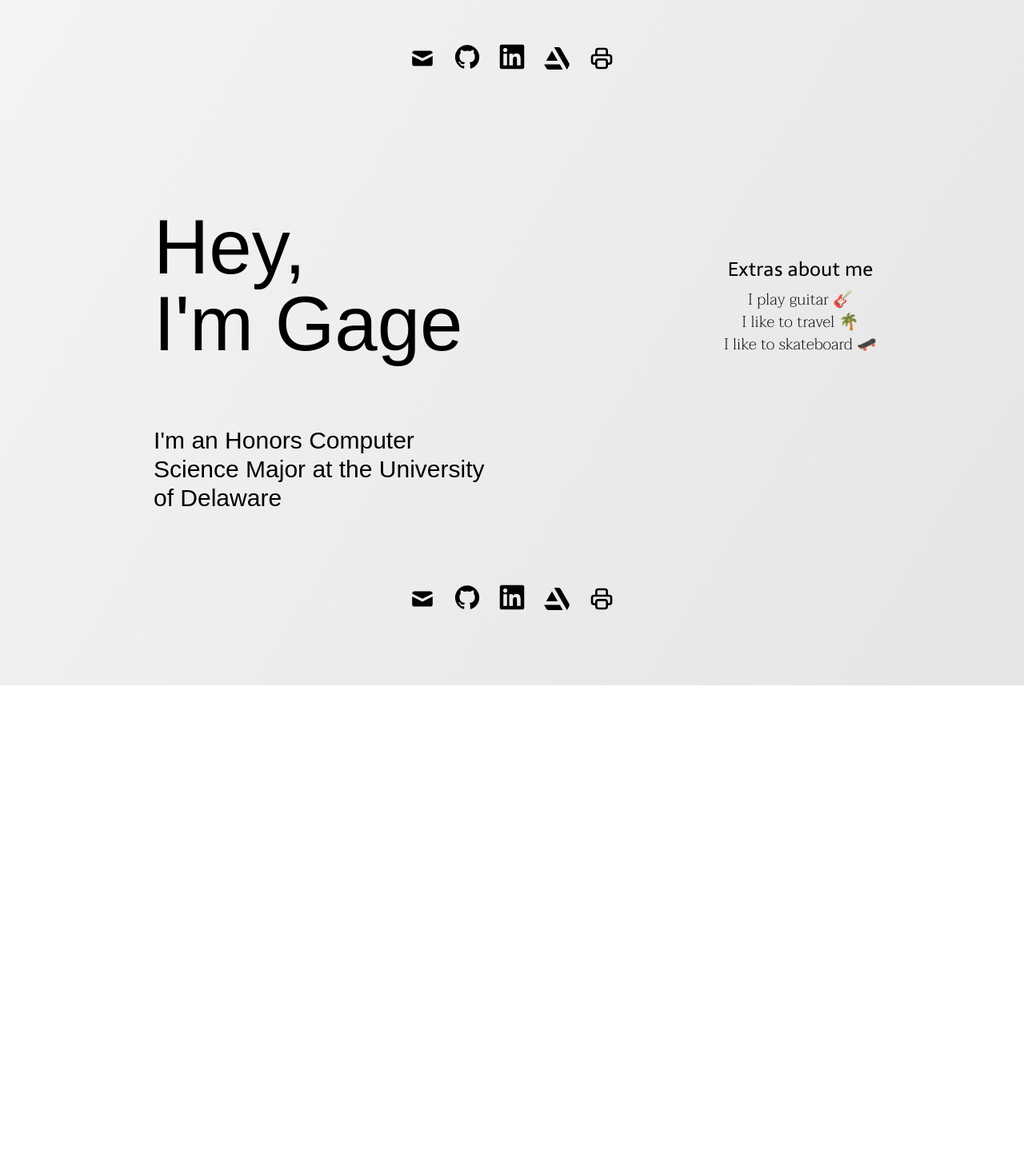
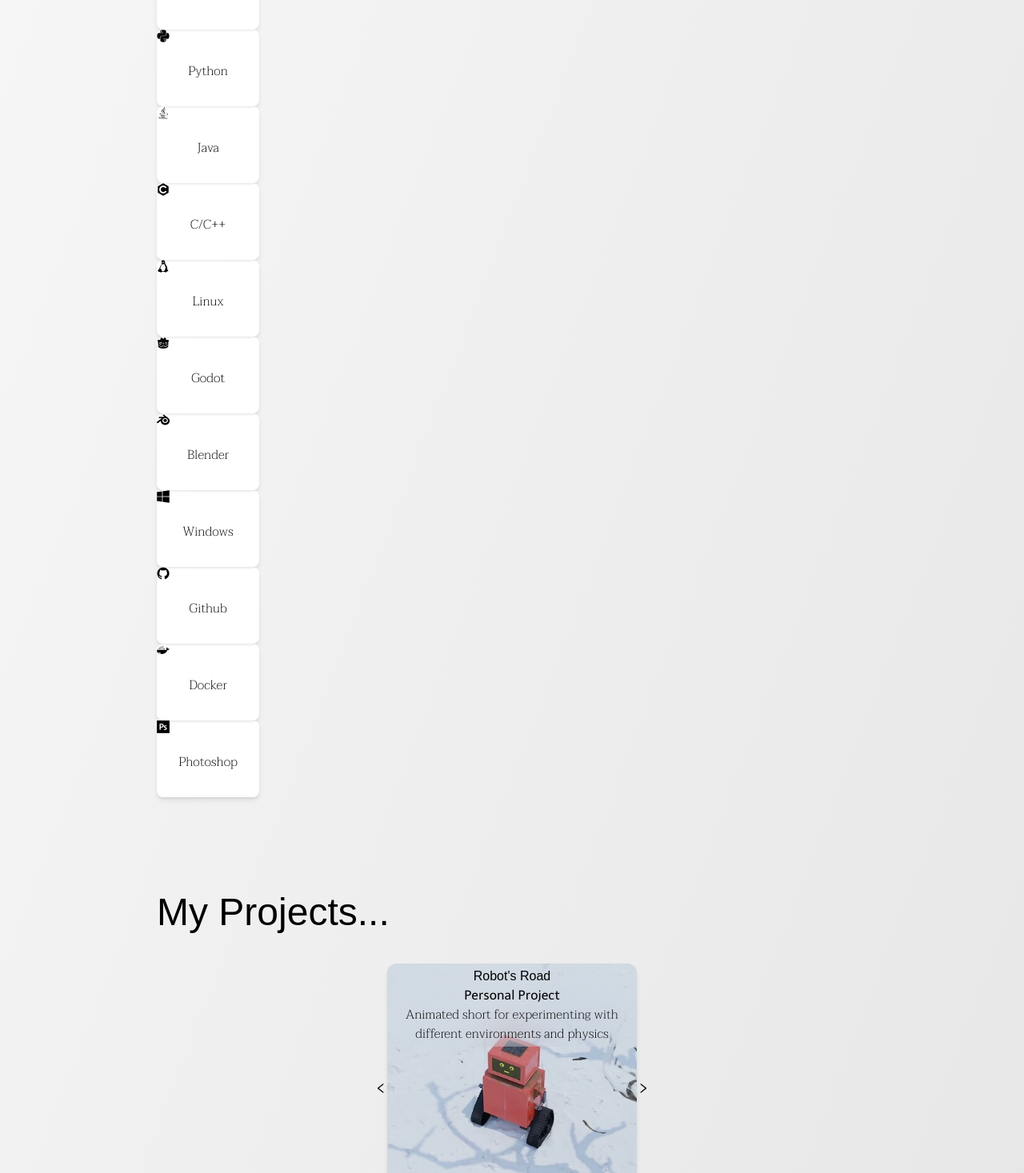
Before and after one commit to StandardGage/portfolio, a React (Vite) app: page / in a window 1280 px wide. Shown: the part 1243-2710 px from the top of the page at 80% size. Before the commit the page ends 2100 px from the top, so only its background shows below. Built offline with nearby package versions, Linux system fonts and the light colour scheme; grey boxes are pictures that could not be loaded; a web font is replaced by a local one.

Commit message:
improved performance and image loading

```diff
--- a/src/App.tsx
+++ b/src/App.tsx
@@ -25,22 +25,20 @@ function App() {
     <div className="App space-y-10">
       <Header>
         <div>
-          <motion.ul initial={{opacity:0}} whileInView={{opacity:1}} className='flex-1 flex-nowrap space-x-2 text-center'>
+          <ul className='flex-1 flex-nowrap space-x-2 text-center'>
             <div className='text-center font-proza text-5xl float-left cursor-default'>GS</div>
             <Navigator><a href='#skills'>Skills</a></Navigator>
             <Navigator><a href='#education'>Education</a></Navigator>
             <Navigator><a href='#employment'>Employment</a></Navigator>
             <Navigator><a href='#contact'>Contact</a></Navigator>
             <ThemeToggle className='float-right'></ThemeToggle>
-          </motion.ul>
+          </ul>
         </div>
       </Header>
       <Greeting></Greeting>
-      <Greeting></Greeting>
-      <Greeting></Greeting>
-      {/* <Skills></Skills>
+      <Skills></Skills>
       <Projects></Projects>
-      <Education></Education> */}
+      <Education></Education>
     </div>
   )
 }
--- a/src/components/Carousel.tsx
+++ b/src/components/Carousel.tsx
@@ -18,7 +18,9 @@ export default function Carousel(props: { children: any[]; }) {
                 setIndex(index-1)
             }
         }} className={`flex rotate-180 cursor-pointer h-52 ${items.length < 2 ? 'hidden' : ''}`}></AiOutlineRight></motion.div>
-        <div className={`flex items-center justify-center `}>{items[index]}</div>
+        {items.map((item, i) => (
+            <div className={`${i == index ? "block" : "hidden"} flex items-center justify-center `}>{items[i]}</div>
+        ))}
         <motion.div whileHover={{x:[0,5,0], transition:{repeat:Infinity}}}><AiOutlineRight onClick={()=>{
             if (index == items.length-1) {
                 setIndex(0)
--- a/src/components/Header.tsx
+++ b/src/components/Header.tsx
@@ -1,36 +1,74 @@
 import { useEffect, useState } from "react";
 
-
-export default function Header(props: { children: any}) {
-    const scrollDirection = useScrollDirection();
-    return (
-      <div className={`bg-transparent -mx-[8.6%] sticky z-40 -my-8 box-border  ${ scrollDirection === "down" ? "-top-24" : scrollDirection === "up" ? "top-0 dark:bg-neutral-900 bg-white" : "bg-transparent top-0"} h-24 transition-all duration-300`}>
-        <div className="p-5 font-bold">{props.children}</div>
-      </div>
-    );
-};
+export default function Header({ children }) {
+  const scrollDirection = useScrollDirection();
+  return (
+    <div
+      className={`bg-transparent -mx-[8.6%] sticky z-40 -my-8 box-border ${
+        scrollDirection === "down"
+          ? "-top-24"
+          : scrollDirection === "up"
+          ? "top-0 dark:bg-neutral-900 bg-white"
+          : "bg-transparent top-0"
+      } h-24 transition-all duration-300`}
+    >
+      <div className="p-5 font-bold">{children}</div>
+    </div>
+  );
+}
 
 function useScrollDirection() {
   const [scrollDirection, setScrollDirection] = useState("neutral");
 
   useEffect(() => {
     let lastScrollY = window.pageYOffset;
+
     const updateScrollDirection = () => {
       const scrollY = window.pageYOffset;
-      const direction = scrollY > lastScrollY ? "down" : "up";
-      if (direction !== scrollDirection && (scrollY - lastScrollY > 2 || scrollY - lastScrollY < 10)) {
+      const direction = scrollY > lastScrollY ? "down" : scrollY === lastScrollY ? "neutral" : "up";
+      console.log(scrollY)
+      if (direction !== scrollDirection && scrollY !== 0) {
         setScrollDirection(direction);
       }
-      if (scrollY == 0) {
-        setScrollDirection("neutral");
+      if (scrollY <= 100) {
+        setScrollDirection("neutral")
       }
-      lastScrollY = scrollY > 0 ? scrollY : 0;
+
+      lastScrollY = scrollY;
     };
-    window.addEventListener("scroll", updateScrollDirection); // add event listener
+
+    const throttledUpdateScrollDirection = throttle(updateScrollDirection, 50); // Adjust the throttle duration as needed
+
+    window.addEventListener("scroll", throttledUpdateScrollDirection);
     return () => {
-      window.removeEventListener("scroll", updateScrollDirection); // clean up
-    }
+      window.removeEventListener("scroll", throttledUpdateScrollDirection);
+    };
   }, [scrollDirection]);
 
   return scrollDirection;
-};
+}
+
+function throttle(func: { (): void; apply?: any; }, wait: number) {
+  let context, args, prevArgs: IArguments, argsChanged, result: any;
+  let previous = 0;
+  return function () {
+    let now, remaining;
+    if (wait) {
+      now = Date.now();
+      remaining = wait - (now - previous);
+    }
+    context = this;
+    args = arguments;
+    argsChanged = JSON.stringify(args) !== JSON.stringify(prevArgs);
+    prevArgs = Object.assign({}, args);
+
+    if (argsChanged || (wait && remaining <= 0)) {
+      if (wait) {
+        previous = now;
+      }
+      result = func.apply(context, args);
+      context = args = null;
+    }
+    return result;
+  };
+}
--- a/src/components/Section.tsx
+++ b/src/components/Section.tsx
@@ -1,12 +1,11 @@
-import { motion, MotionValue } from "framer-motion";
-import { ReactElement, JSXElementConstructor, ReactFragment, ReactPortal } from "react";
+import { motion } from "framer-motion";
 
 export default function Section(props: { title: string; children: any; }) {
     return (
-        <div className="bg-inherit flex flex-col mx-20 p-5 shadow-md rounded-lg backdrop-brightness-90">
+        <div className="mx-20 p-5">
             <motion.div
                 initial={{x:-100}}
-                whileInView={{x:0}}
+                animate={{x:0}}
                 className="text-5xl text-start py-10 font-proza self-start">
                 {props.title}
             </motion.div>
--- a/src/components/Socials.tsx
+++ b/src/components/Socials.tsx
@@ -8,7 +8,7 @@ export function Social(props: {children:any}) {
     return (
         <motion.li
             initial={{scale:2}}
-            whileInView={{scale:2}}
+            animate={{scale:2}}
             whileHover={{scale:3}}
             whileTap={{scale:1}}>
                 {props.children}
--- a/src/containers/Greeting.tsx
+++ b/src/containers/Greeting.tsx
@@ -1,7 +1,5 @@
 import { motion } from "framer-motion";
-import { Navigator } from "../App";
 import Socials from "../components/Socials";
-import { GiGuitar } from 'react-icons/gi'
 
 export default function Greeting() {
     return (
@@ -15,7 +13,7 @@ export default function Greeting() {
             </motion.div>
             <motion.div className="group font-telex text-2xl m-20 self-end justify-self-end"
                 initial={{opacity:0}}
-                whileInView={{opacity:1}}
+                animate={{opacity:1}}
                 transition={{delay:.3}}>
                 Extras about me
                 <i className="fa fa-caret-down"></i>
--- a/src/containers/Projects.tsx
+++ b/src/containers/Projects.tsx
@@ -13,6 +13,8 @@ function getMedia(project: { images: string[]; video: string[]; }) {
     ))
     project.images.map((image: string, i: Key) => media.push(
         <motion.img
+        loading="eager"
+        alt={image}
         whileTap={{scale:1.6}}
         key={i}
         initial={{scale:0}}
--- a/src/containers/Skills.tsx
+++ b/src/containers/Skills.tsx
@@ -1,24 +1,26 @@
-import { AnimateSharedLayout, motion } from "framer-motion";
 import Section from "../components/Section";
 import { skills } from "../portfolio";
 
 export default function Skills() {
+    const sk = Object.keys(skills.skills)
     return (
         <Section title="What I'm Good At...">
-            <ol className="flex flex-wrap justify-between self-center">
-                <AnimateSharedLayout>
+            {/* <ol className="flex flex-wrap justify-between self-center">
                 {Object.keys(skills.skills).map((skill, i) => {
                     return (
-                    <li className={'flex flex-col w-32 h-24 backdrop-brightness-110 rounded-lg shadow-md justify-end'}>
-                        <motion.div
-                            initial={{scale:1}}
-                            whileInView={{scale:2}}
-                            className={`${skills.skills[skill]} w-min self-center`}></motion.div>
+                    <li key={i} className={'flex flex-col w-32 h-24 backdrop-brightness-110 rounded-lg shadow-md justify-end'}>
+                        <div
+                            className={`${skills.skills[skill]} w-min self-center`}></div>
                         <p className="font-taviraj text-md pt-6">{skill}</p>
                     </li>
                 )})}
-                </AnimateSharedLayout>
-            </ol>
+            </ol> */}
+            {sk.map((skill) => (
+                <div className='w-32 h-24 backdrop-brightness-110 rounded-lg shadow-md justify-end' key={skill}>
+                    <div className={`${skills.skills[skill]} w-min self-center`}></div>
+                    <p className="font-taviraj text-md pt-6">{skill}</p>
+                </div>
+            ))}
         </Section>
     )
 }
```
